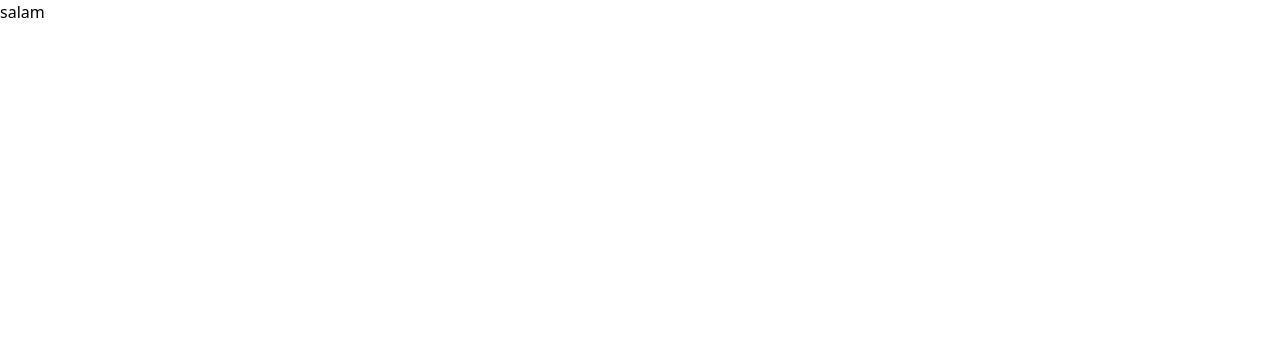
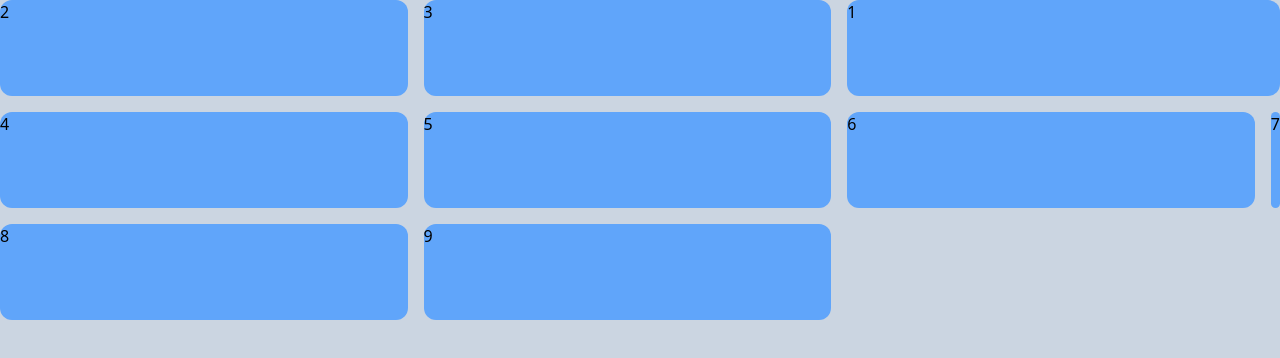
Before and after one commit to Hooseinsalari/tailwind-tutorial, a website: page postcss/public/index.html in a window 1280 px wide. Drawn offline with nearby package versions, Linux system fonts and the light colour scheme; files that its build step writes are made by us from their sources.

Commit message:
learning base

```diff
--- a/postcss/public/index.html
+++ b/postcss/public/index.html
@@ -7,7 +7,17 @@
     <title>Document</title>
     <link rel="stylesheet" href="./build/tailwind.css">
 </head>
-<body>
-    <h1>salam</h1>
+<body class="bg-slate-300 h-screen">
+    <div class="container grid grid-cols-4 gap-4 grid-flow-row-dense md:grid-cols-3 md:m-auto">
+        <div class="bg-blue-400 h-24 rounded-xl col-span-2 col-start-3">1</div>
+        <div class="bg-blue-400 h-24 rounded-xl">2</div>
+        <div class="bg-blue-400 h-24 rounded-xl">3</div>
+        <div class="bg-blue-400 h-24 rounded-xl">4</div>
+        <div class="bg-blue-400 h-24 rounded-xl">5</div>
+        <div class="bg-blue-400 h-24 rounded-xl">6</div>
+        <div class="bg-blue-400 h-24 rounded-xl">7</div>
+        <div class="bg-blue-400 h-24 rounded-xl">8</div>
+        <div class="bg-blue-400 h-24 rounded-xl">9</div>
+    </div>
 </body>
 </html>
--- a/postcss/tailwind.config.js
+++ b/postcss/tailwind.config.js
@@ -1,5 +1,5 @@
 module.exports = {
-    content: ["./src/**/*.{html,js}"],
+  content: ["./public/**/*.html"],
     theme: {
       extend: {},
     },
```
